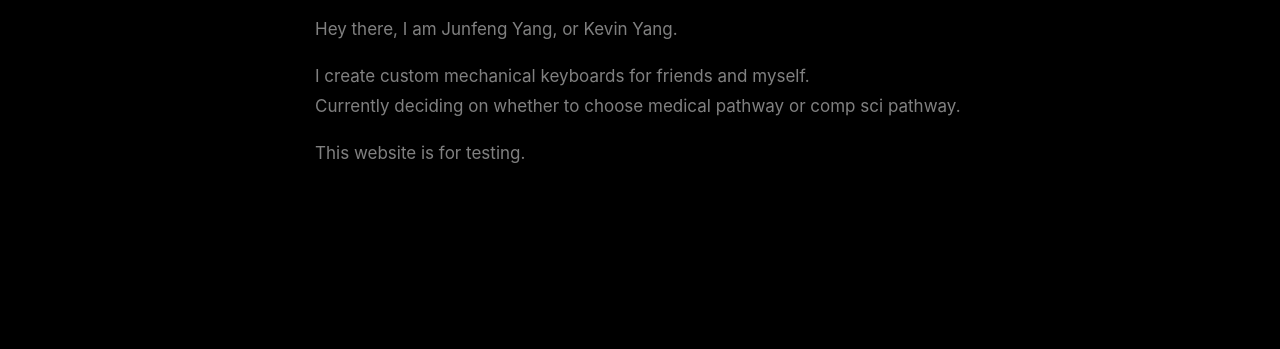
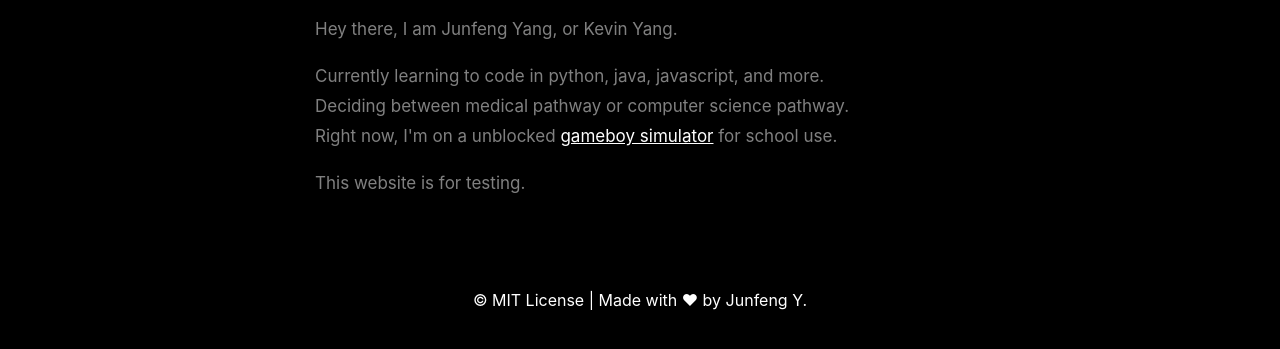
Before and after one commit to Empurua/pw, a plain HTML site: page index.html in a window 1280 px wide. Shown: the part 283-632 px from the top of the page. Drawn offline with Linux system fonts and the light colour scheme.

Commit message:
+ Made with Love

```diff
--- a/index.html
+++ b/index.html
@@ -5,7 +5,7 @@
         <meta charset="UTF-8" />
         <meta name="viewport" content="width=device-width, initial-scale=1.0" />
         <link rel="stylesheet" href="index.css">
-        <link rel="shortcut icon" href="Logo/JYlogoB.png"/>
+        <link rel="shortcut icon" href="Logo/JYlogoW.png"/>
         <title>Junfeng Yang</title>
     </head>
 
@@ -13,7 +13,7 @@
     <body>
         <main>
             <!--  Navbar  -->
-            <div class="logobutton"><a href="index.html#"><img src="Logo/JYlogoW.png" alt="LogoW" style="width: 200px;"></a>
+            <div class="logobutton"><a href="index.html#"><img src="logo/JYlogoW.png" alt="LogoW" style="width: 200px;"></a>
             </div>
                 <div class="nav">
                     <ul>
@@ -35,14 +35,26 @@
             <article>
                 <div class="sens">
                     <p>Hey there, I am Junfeng Yang, or Kevin Yang.</p>
-                    <p>I create custom mechanical keyboards for friends and myself.
+                    <p>Currently learning to code in python, java, javascript, and more.
                         <br>
-                         Currently deciding on whether to choose medical pathway or comp sci pathway.
+                        Deciding between medical pathway or computer science pathway.
+                        <br>
+                        Right now, I'm on a unblocked
+                        <a class="GB" target="_blank" href="https://copiedc.github.io/games/gba/">gameboy simulator</a>
+                         for school use.
                     </p>
                     <p>This website is for testing.</p>
                 </div>
             </article>
 <!--  End of Main Writing  -->
+
+        <!-- Footer -->
+        <div class="footer">
+            <div class="footer-bottom">
+                &copy; MIT License | Made with ❤ by Junfeng Y.
+            </div>
+        </div>
+        <!-- Footer -->
         </main>
     </body>
 </html>
```
